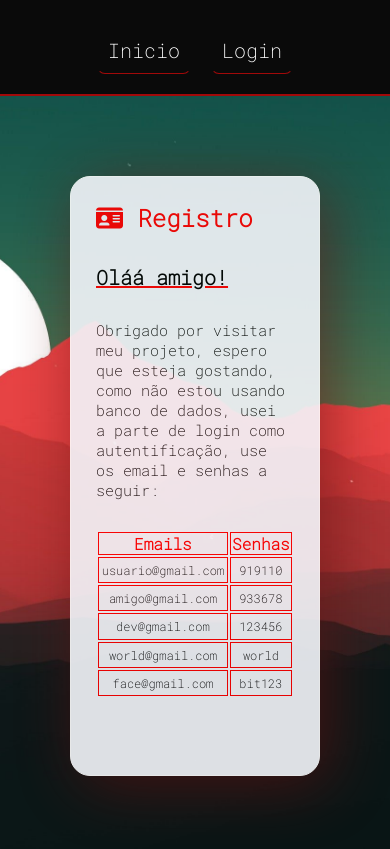
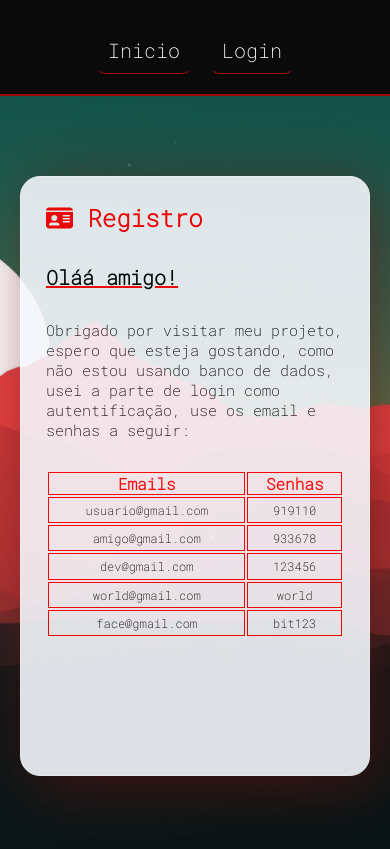
Before and after one commit to Lucas-Jav/Facebit--clone-facebook-com-sass-, a plain HTML site: page paginas-html/registro.html in a window 390 px wide. Shown: the part 73-922 px from the top of the page. Drawn offline with Linux system fonts and the light colour scheme.

Commit message:
correção da responsividade do arquivo registro.html

```diff
--- a/sass/pages/registro.scss
+++ b/sass/pages/registro.scss
@@ -17,7 +17,7 @@ section.section-registro {
         gap: 30px;
         padding: 25px;
         width: 40%;
-        min-width: 250px;
+        min-width: 300px;
         max-width: 550px;
         min-height: 600px;
         max-height: 600px;
@@ -29,6 +29,10 @@ section.section-registro {
         box-shadow: 10px 10px 64px 0px rgb(68, 8, 8);
         -webkit-box-shadow: 10px 10px 64px 0px rgba(105, 16, 16, 0.664);
         -moz-box-shadow: 10px 10px 64px 0px rgba(82, 13, 13, 0.75);
+
+        @media (max-width: 1414px) {
+            width: 100%;
+        }
 
         h1 {
             color: red;
```
Also changed, not shown: css/style.css, 1 other file.
